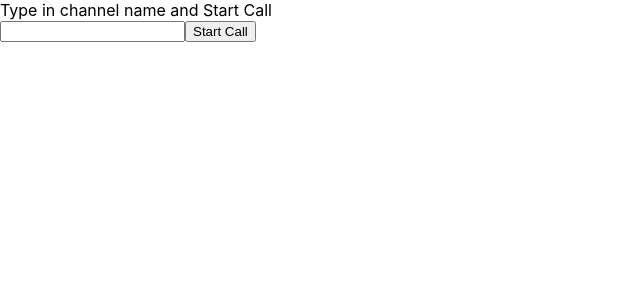
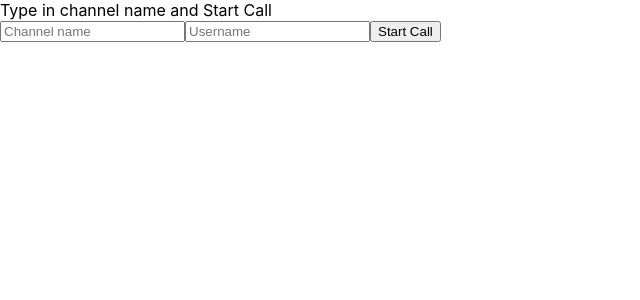
Before and after one commit to khuongduy354/haloclub-client, a React (Create React App) app: page / in a window 1280 px wide. Shown: the top 300 px of the page, without its empty margins (0-640 px from the left). Built offline with nearby package versions, Linux system fonts and the light colour scheme.

Commit message:
test: working til join room

```diff
--- a/src/App.js
+++ b/src/App.js
@@ -1,6 +1,5 @@
 import React, { useState } from "react";
 import { v4 as uuidv4 } from "uuid";
-import { wsClient } from "./helpers/socketHandler";
 import { RoomComponent } from "./components/RoomComponent";
 import { Lobby } from "./components/Lobby";
 
@@ -17,9 +16,19 @@ const App = () => {
       </label>
 
       {videocall ? (
-        <RoomComponent />
+        <RoomComponent
+          setVideocall={setVideocall}
+          setChannel={setChannel}
+          channel={channel}
+          userId={userId}
+          username={username}
+        />
       ) : (
-        <Lobby setChannel={setChannel} setVideocall={setVideocall} />
+        <Lobby
+          setChannel={setChannel}
+          setVideocall={setVideocall}
+          setUsername={setUsername}
+        />
       )}
     </div>
   );
--- a/src/components/Lobby.js
+++ b/src/components/Lobby.js
@@ -1,12 +1,18 @@
 export function Lobby(props) {
-  const { setChannel, setVideocall } = props;
-  const joinRoom = () => {
-    setVideocall(true);
-  };
+  const { setUsername, setChannel, setVideocall } = props;
   return (
     <div>
-      <input type="text" onChange={(e) => setChannel(e.target.value)} />
-      <button onClick={() => joinRoom()}>Start Call</button>
+      <input
+        placeholder="Channel name"
+        type="text"
+        onChange={(e) => setChannel(e.target.value)}
+      />
+      <input
+        placeholder="Username"
+        type="text"
+        onChange={(e) => setUsername(e.target.value)}
+      />
+      <button onClick={() => setVideocall(true)}>Start Call</button>
     </div>
   );
 }
--- a/src/components/RoomComponent.js
+++ b/src/components/RoomComponent.js
@@ -1,6 +1,7 @@
 import AgoraUIKit from "agora-react-uikit";
 import React, { useEffect, useRef, useState } from "react";
 import { SongList } from "./SongList";
+import { connect_socket, wsClient } from "../helpers/socketHandler";
 
 function MainView(props) {
   const { setSelectSong, videoRef, agoraProps } = props;
@@ -9,7 +10,9 @@ function MainView(props) {
     <div>
       <button onClick={() => setSelectSong(true)}>Select Song</button>
       <div>
-        <video ref={videoRef} controls width="640" height="480" />
+        {videoRef.current != null && (
+          <video ref={videoRef} controls width="640" height="480" />
+        )}
       </div>
       <div style={styles.container}>
         <AgoraUIKit
@@ -21,11 +24,12 @@ function MainView(props) {
   );
 }
 export function RoomComponent(props) {
+  const { username, userId, setVideocall, setChannel, channel } = props;
+
   const [chatSocket, setChatsocket] = useState(null);
   const [selectSong, setSelectSong] = useState(false);
   const [song, setSong] = useState("");
 
-  const { setVideocall, setChannel, channel } = props;
   const agoraProps = {
     rtcProps: {
       appId: process.env.REACT_APP_AGORA_ID,
@@ -42,24 +46,28 @@ export function RoomComponent(props) {
   const videoRef = useRef(null);
 
   useEffect(() => {
-    const fetchVideo = async () => {
-      try {
-        const response = await fetch(
-          process.env.REACT_APP_API + "/stream/video?videoId=" + song
-        );
-        const blob = await response.blob();
-        const videoUrl = URL.createObjectURL(blob);
-        videoRef.current.src = videoUrl;
-      } catch (error) {
-        console.error("Error fetching video:", error);
-      }
-    };
+    // let _chatsocket = connect_socket(username, userId, channel);
+    // setChatsocket(_chatsocket);
+    // wsClient(chatSocket, "initialize", { username, user_id: userId });
+    // alert("welcome to the room");
+  }, []);
 
-    fetchVideo();
+  useEffect(() => {
+    //handlers
   }, []);
 
   return (
-    <React.Fragment>{selectSong ? <SongList /> : <MainView />}</React.Fragment>
+    <React.Fragment>
+      {selectSong ? (
+        <SongList setSelectSong={setSelectSong} setSong={setSong} />
+      ) : (
+        <MainView
+          setSelectSong={setSelectSong}
+          agoraProps={agoraProps}
+          videoRef={videoRef}
+        />
+      )}
+    </React.Fragment>
   );
 }
 
--- a/src/components/SongList.js
+++ b/src/components/SongList.js
@@ -1,11 +1,11 @@
 import { useState } from "react";
 import { fetchYoutube } from "../helpers/youtubeHandler";
 export function SongList(props) {
+  const { setSelectSong, setSong } = props;
   const [search, setSearch] = useState("");
   const [videoIds, setVideoIds] = useState([]);
   const [nextPage, setNextPage] = useState("");
   const [prevPage, setPrevPage] = useState("");
-  const { setSelectSong, setSong } = props;
 
   const ToolPanel = () => {
     return (
```
